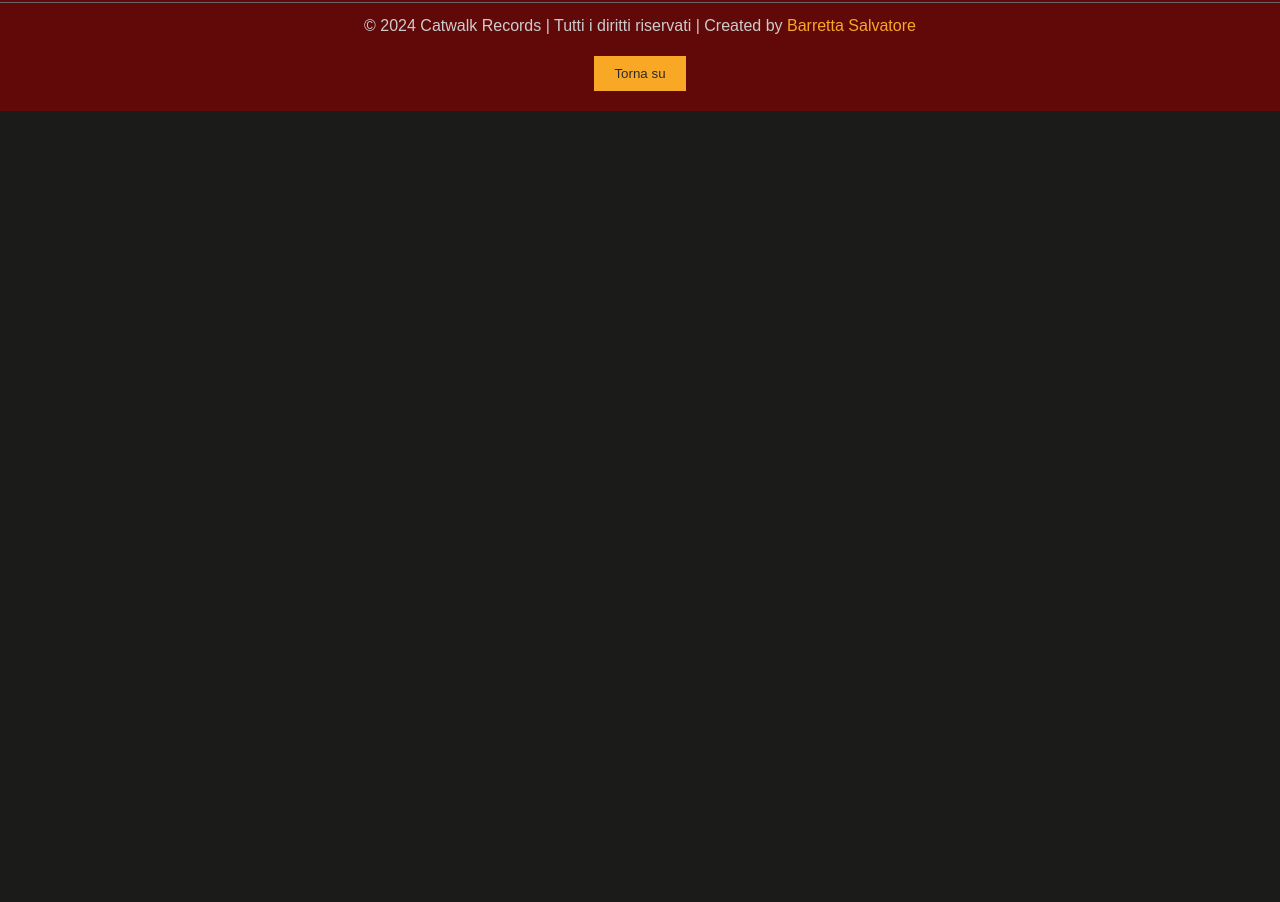
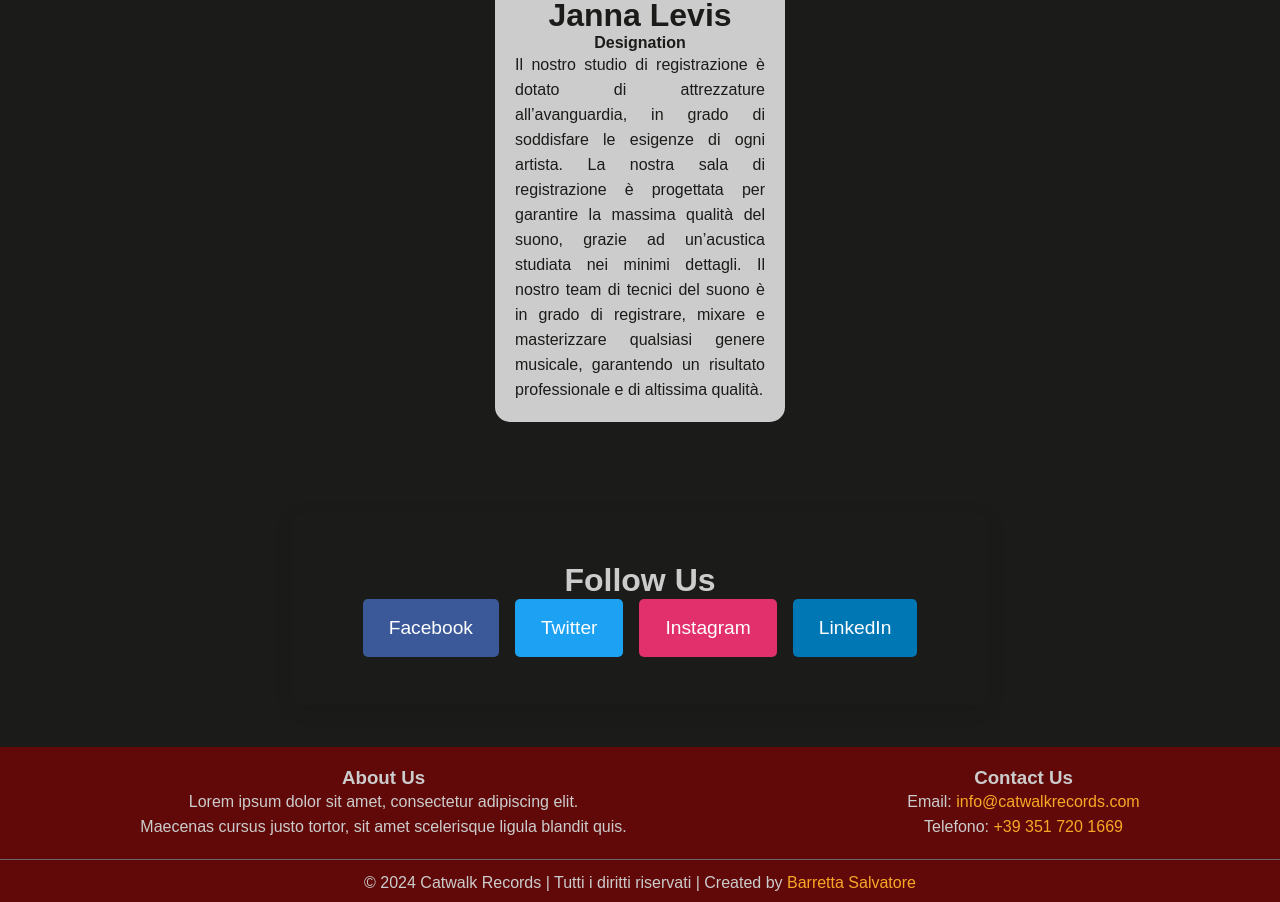
Before and after one commit to Sasynovic/CatwalkProduction, a plain HTML site: page index.html in a window 1280 px wide. Shown: the part 2848-3750 px from the top of the page. Before the commit the page ends 2959 px from the top, so only its background shows below. Drawn offline with Linux system fonts and the light colour scheme.

Commit message:
correzione sezione peoples aggiunta sezione social

```diff
--- a/css/general.css
+++ b/css/general.css
@@ -61,3 +61,61 @@ h2 {
     }
 
 }
+
+
+
+
+.social-media {
+    text-align: center;
+    padding: 3rem;
+    border-radius: 10px;
+    box-shadow: 0 4px 20px rgba(0, 0, 0, 0.1);
+    margin: 2rem auto;
+    max-width: 600px;
+}
+
+.social-icons {
+    display: flex;
+    justify-content: center;
+    flex-wrap: wrap;
+    gap: 1rem;
+}
+
+.icon {
+    display: inline-block;
+    padding: 1rem 1.5rem;
+    font-size: 1.2rem;
+    text-decoration: none;
+    border-radius: 5px;
+    transition: background-color 0.3s, transform 0.3s;
+    color: #fff;
+    border: 2px solid transparent;
+}
+
+.facebook {
+    background-color: #3b5998;
+}
+
+.twitter {
+    background-color: #1da1f2;
+}
+
+.instagram {
+    background-color: #e1306c;
+}
+
+.linkedin {
+    background-color: #0077b5;
+}
+
+.icon:hover {
+    transform: translateY(-3px);
+    border: 2px solid #fff;
+}
+
+/* Responsive */
+@media (max-width: 600px) {
+    .social-icons {
+        flex-direction: column;
+    }
+}
--- a/css/peoples/peoples.css
+++ b/css/peoples/peoples.css
@@ -10,17 +10,21 @@
 .team-section {
     text-align: center;
     padding: 50px 0;
+
 }
 
 .team-section h1 {
-    color: #25d366;
+    color: var(--snow);
 }
 
 .profiles {
     display: flex;
     justify-content: center;
     flex-wrap: wrap;
-    gap: 30px;
+    gap: 50px;
+
+    margin-top: 50px;
+    overflow: visible;
 
 
 }
@@ -32,6 +36,11 @@
     text-align: center;
     max-width: 250px;
 
+}
+
+.profile:hover {
+    transform: scale(1.05);
+    transition-duration: 150ms;
 }
 
 .profile img {
--- a/index.html
+++ b/index.html
@@ -129,7 +129,7 @@
 
     <div class="separator"></div>
 
-    <div class="team-section">
+    <section class="team-section">
         <img class="teammates-pic" src="document/img/teammates.jpg" alt="">
         <h1>Il nostro team</h1>
         <div class="profiles">
@@ -158,7 +158,22 @@
                 <p>Il nostro studio di registrazione è dotato di attrezzature all’avanguardia, in grado di soddisfare le esigenze di ogni artista. La nostra sala di registrazione è progettata per garantire la massima qualità del suono, grazie ad un’acustica studiata nei minimi dettagli. Il nostro team di tecnici del suono è in grado di registrare, mixare e masterizzare qualsiasi genere musicale, garantendo un risultato professionale e di altissima qualità.</p>
             </div>
         </div>
-    </div>
+    </section>
+
+    <div class="separator"></div>
+
+    <section class="social-media">
+        <h2>Follow Us</h2>
+        <div class="social-icons">
+            <a href="https://facebook.com" target="_blank" class="icon facebook">Facebook</a>
+            <a href="https://twitter.com" target="_blank" class="icon twitter">Twitter</a>
+            <a href="https://instagram.com" target="_blank" class="icon instagram">Instagram</a>
+            <a href="https://linkedin.com" target="_blank" class="icon linkedin">LinkedIn</a>
+        </div>
+    </section>
+
+
+    </section>
 
     <div class="separator"></div>
     <footer>
```
